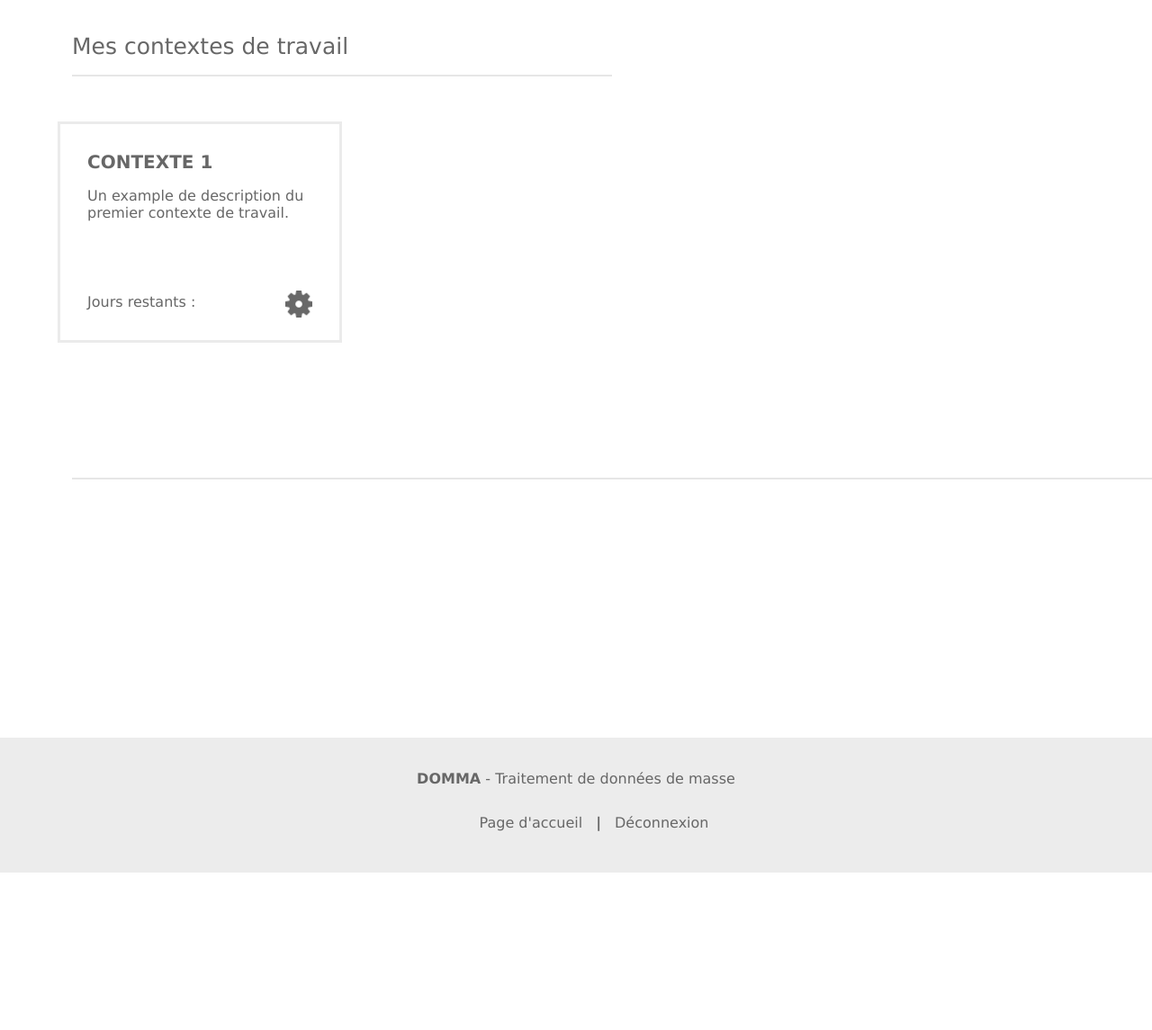
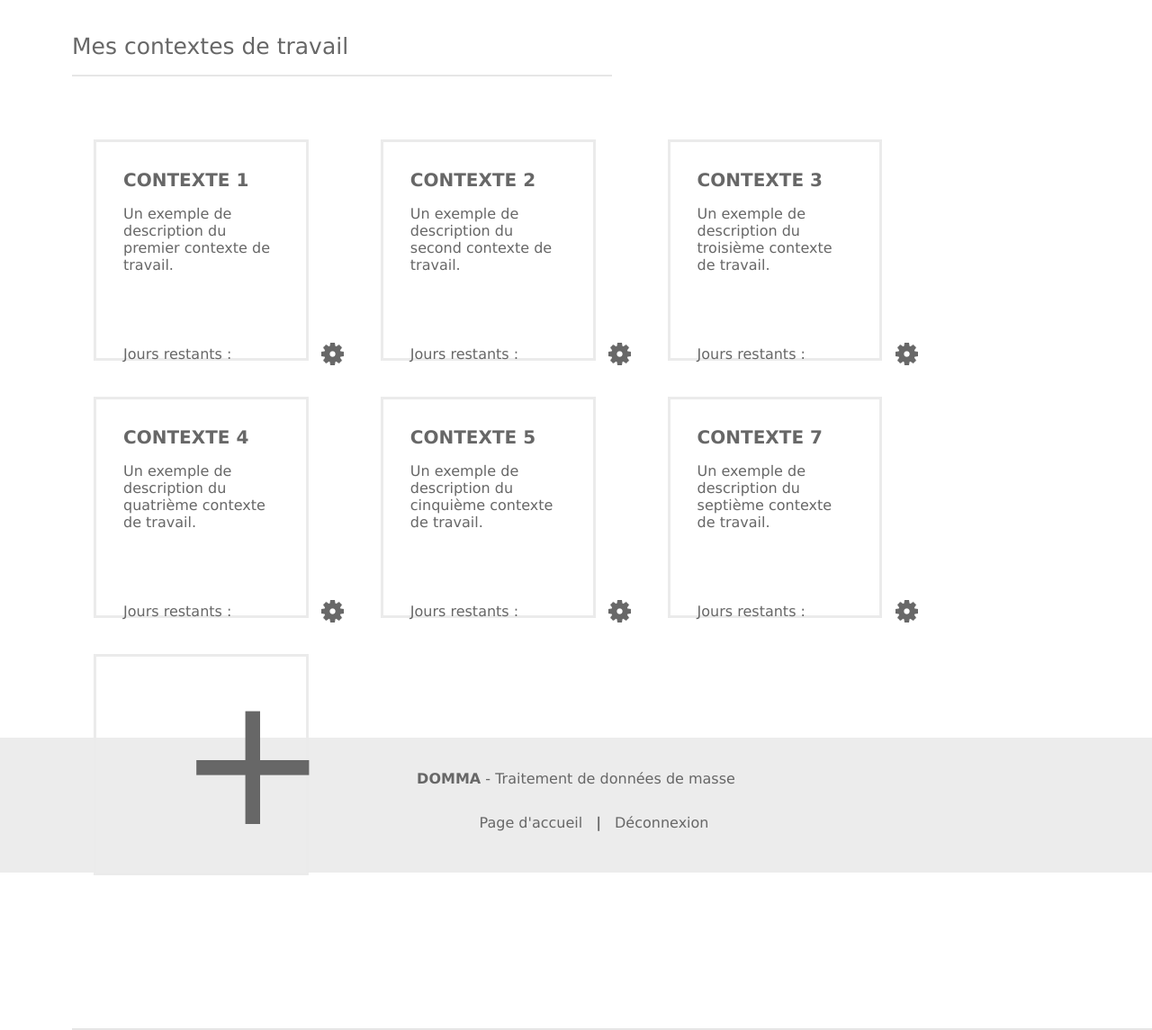
Before and after one commit to cristianemenna/DOMMA, a Symfony app: template templates/users/index.html.twig in a window 1280 px wide; the page is wider, and only the part inside the window is pictured. Shown: the part 80-1225 px from the top of that part at 90% size. Before the commit the page ends 1050 px from the top of that part, so only its background shows below. Run offline with Twig, Linux system fonts and the light colour scheme; the template is opened without the code that fills it, so the values that code supplies are empty; some libraries are stand-ins or nearby versions.

Commit message:
Front de page d'accueil terminé

```diff
--- a/public/css/index.css
+++ b/public/css/index.css
@@ -34,11 +34,14 @@ h1 {
     margin: 0 auto;
     padding: 50px;
     color: #676767;
+    display: flex;
+    flex-wrap: wrap;
 }
 
 .context-space {
     height: 180px;
-    width: 250px;
+    width: 15%;
+    margin: 20px 40px;
     padding: 30px;
     border: 3px solid #ebebeb;
 }
@@ -55,13 +58,21 @@ h1 {
 }
 
 #icon-context {
-    height: 30px;
+    height: 25px;
     position: relative;
     right: -220px;
     bottom: 38px;
 }
 
-.contexts-link {
+.contexts-link, #link-create {
     text-decoration: none;
     color: #676767;
 }
+
+.context-plus {
+    font-size: 200px;
+    font-weight: lighter;
+    position: relative;
+    left: 60px;
+    bottom: 30px;
+}
--- a/templates/_navbar.html.twig
+++ b/templates/_navbar.html.twig
@@ -14,7 +14,7 @@
             {% else %}
                 <div class="dropdown-content">
                     <a href="{{ path('admin_new') }}">Créer utilisateur</a>
-                    <a href="{{ path('users_index') }}">Administration</a>
+                    <a href="{{ path('admin') }}">Administration</a>
                     <a href="{{ path('app_logout') }}">Déconnexion</a>
                 </div>
             {% endif %}
--- a/templates/users/index.html.twig
+++ b/templates/users/index.html.twig
@@ -9,14 +9,64 @@
             <h1>Mes contextes de travail</h1>
         </div>
         <div class="contexts-container">
+
            <div class="context-space">
                <a href="#" class="contexts-link">
                    <p class="context-title">Contexte 1</p>
-                   <p class="context-description">Un example de description du premier contexte de travail.</p>
+                   <p class="context-description">Un exemple de description du premier contexte de travail.</p>
                </a>
                <p class="context-days">Jours restants :</p>
                <a href="#"><img src="{{ asset('img/edit-icon-contexts.png') }}" alt="Icon" id="icon-context" /></a>
            </div>
+
+            <div class="context-space">
+                <a href="#" class="contexts-link">
+                    <p class="context-title">Contexte 2</p>
+                    <p class="context-description">Un exemple de description du second contexte de travail.</p>
+                </a>
+                <p class="context-days">Jours restants :</p>
+                <a href="#"><img src="{{ asset('img/edit-icon-contexts.png') }}" alt="Icon" id="icon-context" /></a>
+            </div>
+
+            <div class="context-space">
+                <a href="#" class="contexts-link">
+                    <p class="context-title">Contexte 3</p>
+                    <p class="context-description">Un exemple de description du troisième contexte de travail.</p>
+                </a>
+                <p class="context-days">Jours restants :</p>
+                <a href="#"><img src="{{ asset('img/edit-icon-contexts.png') }}" alt="Icon" id="icon-context" /></a>
+            </div>
+
+            <div class="context-space">
+                <a href="#" class="contexts-link">
+                    <p class="context-title">Contexte 4</p>
+                    <p class="context-description">Un exemple de description du quatrième contexte de travail.</p>
+                </a>
+                <p class="context-days">Jours restants :</p>
+                <a href="#"><img src="{{ asset('img/edit-icon-contexts.png') }}" alt="Icon" id="icon-context" /></a>
+            </div>
+
+            <div class="context-space">
+                <a href="#" class="contexts-link">
+                    <p class="context-title">Contexte 5</p>
+                    <p class="context-description">Un exemple de description du cinquième contexte de travail.</p>
+                </a>
+                <p class="context-days">Jours restants :</p>
+                <a href="#"><img src="{{ asset('img/edit-icon-contexts.png') }}" alt="Icon" id="icon-context" /></a>
+            </div>
+
+            <div class="context-space">
+                <a href="#" class="contexts-link">
+                    <p class="context-title">Contexte 7</p>
+                    <p class="context-description">Un exemple de description du septième contexte de travail.</p>
+                </a>
+                <p class="context-days">Jours restants :</p>
+                <a href="#"><img src="{{ asset('img/edit-icon-contexts.png') }}" alt="Icon" id="icon-context" /></a>
+            </div>
+
+            <div class="context-space">
+                <a href="#" id="link-create"><span class="context-plus">+</span></a>
+            </div>
         </div>
         <div class="separator-bottom"></div>
     </main>
```
